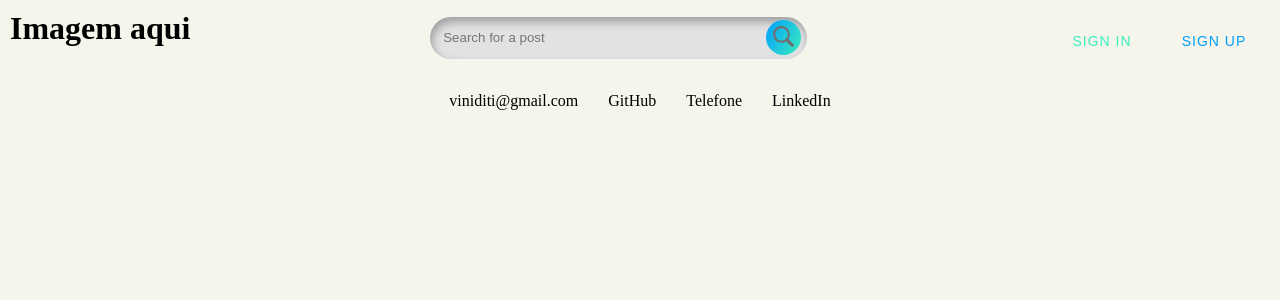
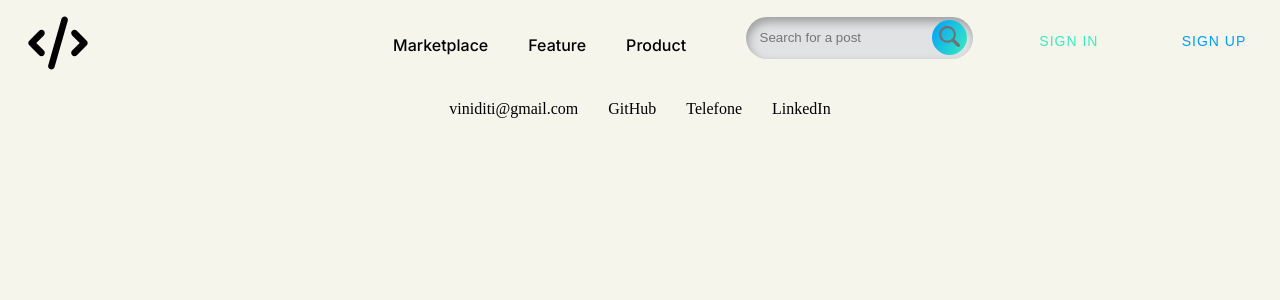
Before and after one commit to viniditi/django-blog, a Django app: page / in a window 1280 px wide. Shown: the top 300 px of the page. Run offline with Django 5.2, Linux system fonts and the light colour scheme.

Commit message:
Header finished

```diff
--- a/blog_system/static/blog_system/assets/styles/style.css
+++ b/blog_system/static/blog_system/assets/styles/style.css
@@ -39,20 +39,38 @@ a {
     margin: 10px 15px;
 }
 
-
 .footer {
     justify-content: center;
     align-items: flex-end;
 }
 
-/* Serach button */
+
+/* Mid header buttons */
+.sla {
+    font-family: Inter;
+    font-weight: 500;
+    display: flex;
+    align-items: center;
+    padding: 5px 10px;
+    margin: 0px 10px;
+    font-size:medium;
+    border: none;
+    background-color: var(--site-background-color);
+    cursor: pointer;
+}
+
+.sla:hover {
+    color: var(--blue-main-color);
+}
+
+/* Search button */
 .searchBox {
   display: flex;
   align-items: center;
   position: relative;
 }
 
-.searchButton {
+.search-button {
   color: var(--color-white);
   margin-right: 5px;
   position: absolute;
@@ -66,14 +84,15 @@ a {
   transition: all 300ms cubic-bezier(.23, 1, 0.32, 1);
 }
 
-button:hover {
+.magnifier-button:hover {
+  cursor: pointer;
   color: var(--color-white);
   background-color: var(--text-color);
   box-shadow: rgba(0, 0, 0, 0.2) 0 10px 20px;
   transform: translateY(-3px);
 }
 
-button:active {
+.magnifier-button:active {
   box-shadow: none;
   transform: translateY(0);
 }
@@ -82,7 +101,7 @@ button:active {
   border: none;
   outline: none;
   border-radius: 100px;
-  width: 350px;
+  width: 200px;
   padding: 1em;
   background-color: var(--light-gray-color);
   box-shadow: inset 2px 5px 10px rgba(0, 0, 0, 0.3);
--- a/blog_system/templates/blog_system/partials/head.html
+++ b/blog_system/templates/blog_system/partials/head.html
@@ -5,6 +5,9 @@
     <meta charset="UTF-8">
     <meta name="viewport" content="width=device-width, initial-scale=1.0">
     <title>Blog</title>
+    <link rel="preconnect" href="https://fonts.googleapis.com">
+    <link rel="preconnect" href="https://fonts.gstatic.com" crossorigin>
+    <link href="https://fonts.googleapis.com/css2?family=Inter:ital,opsz,wght@0,14..32,100..900;1,14..32,100..900&display=swap" rel="stylesheet">
     <link rel="stylesheet" href="{% static './blog_system/assets/styles/style.css' %}">
 </head>
 <body>
--- a/blog_system/templates/blog_system/partials/header.html
+++ b/blog_system/templates/blog_system/partials/header.html
@@ -1,23 +1,23 @@
 {% load static %}
 <header class="flex-area">
     <div>
-        <h1>Imagem aqui</h1>
+        <a href="#">
+            <svg xmlns="http://www.w3.org/2000/svg" viewBox="0 0 640 640" width="20%" hight="20%"><path d="M392.8 65.2C375.8 60.3 358.1 70.2 353.2 87.2L225.2 535.2C220.3 552.2 230.2 569.9 247.2 574.8C264.2 579.7 281.9 569.8 286.8 552.8L414.8 104.8C419.7 87.8 409.8 70.1 392.8 65.2zM457.4 201.3C444.9 213.8 444.9 234.1 457.4 246.6L530.8 320L457.4 393.4C444.9 405.9 444.9 426.2 457.4 438.7C469.9 451.2 490.2 451.2 502.7 438.7L598.7 342.7C611.2 330.2 611.2 309.9 598.7 297.4L502.7 201.4C490.2 188.9 469.9 188.9 457.4 201.4zM182.7 201.3C170.2 188.8 149.9 188.8 137.4 201.3L41.4 297.3C28.9 309.8 28.9 330.1 41.4 342.6L137.4 438.6C149.9 451.1 170.2 451.1 182.7 438.6C195.2 426.1 195.2 405.8 182.7 393.3L109.3 320L182.6 246.6C195.1 234.1 195.1 213.8 182.6 201.3z"/></svg>
+        </a>
     </div>
-    <div class="flex-area">
-        <!-- <a href="#">Product</a>
-        <a href="#">Feature</a>
-        <a href="#">MarketPlace</a> -->
+    <div class="flex-area testando">
+        <button class="sla">Marketplace</button>
+        <button class="sla">Feature</button>
+        <button class="sla">Product</button>
+    </div>
         <form>
             <div class="searchBox">
                 <input placeholder="Search for a post" class="input" name="text" autocomplete="off" type="text"/>
-                <button class="searchButton" href="#">
+                <button class="search-button magnifier-button" href="#">
                     <img src="{% static './blog_system/assets/img/magnifier.svg' %}" alt="Search Button" width="25" height="25">
                 </button>
             </div>
         </form>
-    </div>
-    <div class="flex-area">
-
         <div class="sign-buttons sign-in-button">
             <button><span></span><p data-text="sign in" data-title="sign in"></p></button>
         </div>
```
